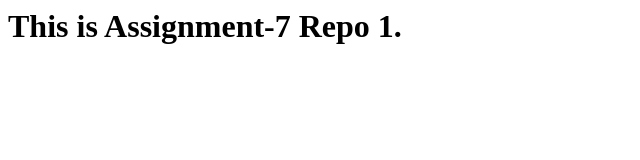
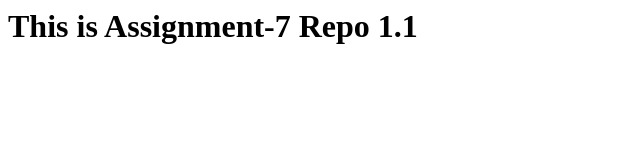
Before and after one commit to Rashmi-M24/Assignment-7-2026R1, a plain HTML site: page Index.html in a window 1280 px wide. Shown: the full height of the page, 0-640 px from the left. Drawn offline with Linux system fonts and the light colour scheme.

Commit message:
Update Index.html

```diff
--- a/Index.html
+++ b/Index.html
@@ -1 +1 @@
-<h1>This is Assignment-7 Repo 1.</h1>
+<h1>This is Assignment-7 Repo 1.1</h1>
```
